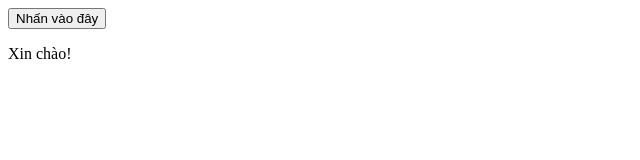
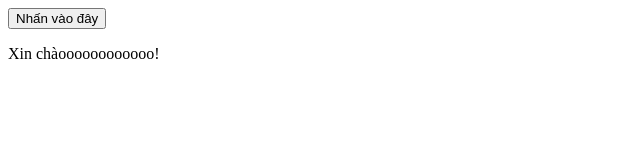
Before and after one commit to Duyuyou/BAITAP, a plain HTML site: page index.html in a window 1280 px wide. Both pictures are taken after a click on the button "Nhấn vào đây". Shown: the full height of the page, 0-640 px from the left. Drawn offline with Linux system fonts and the light colour scheme.

Commit message:
Update giao diện Xin chào

```diff
--- a/index.html
+++ b/index.html
@@ -5,7 +5,7 @@
   <title>Xin chào</title>
   <script>
     function showMessage() {
-      document.getElementById("message").innerText = "Xin chào!";
+      document.getElementById("message").innerText = "Xin chàoooooooooooo!";
     }
   </script>
 </head>
```
